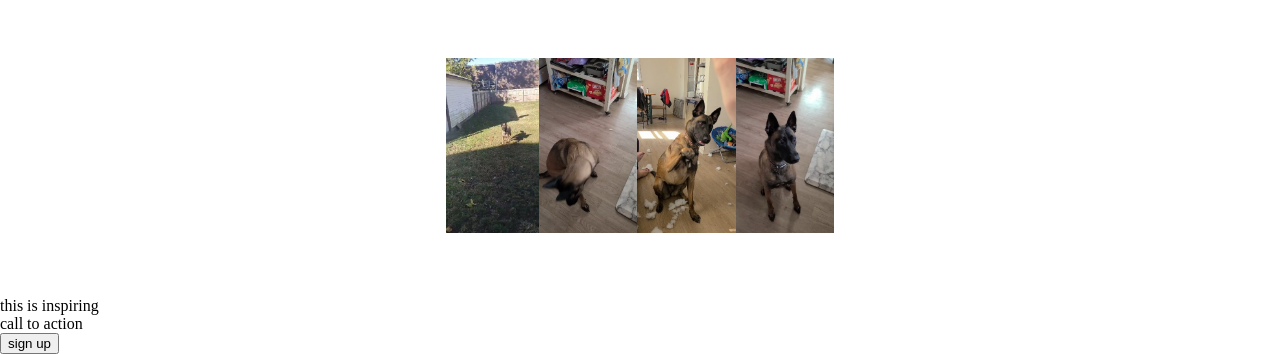
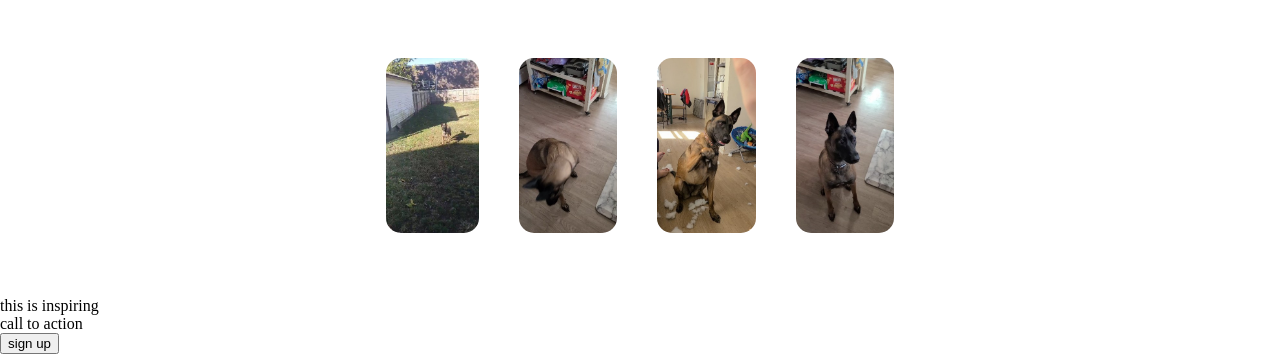
Before and after one commit to pasaye/landing_page, a plain HTML site: page index.html in a window 1280 px wide. Shown: the part 545-899 px from the top of the page. Drawn offline with Linux system fonts and the light colour scheme.

Commit message:
edit style.css

```diff
--- a/style.css
+++ b/style.css
@@ -84,5 +84,8 @@ body {
     height: 300px;
     align-items: center;
     justify-content: center;
-
 }
+.blocks img {
+    border-radius: 15px;
+    margin: 20px;
+}
```
